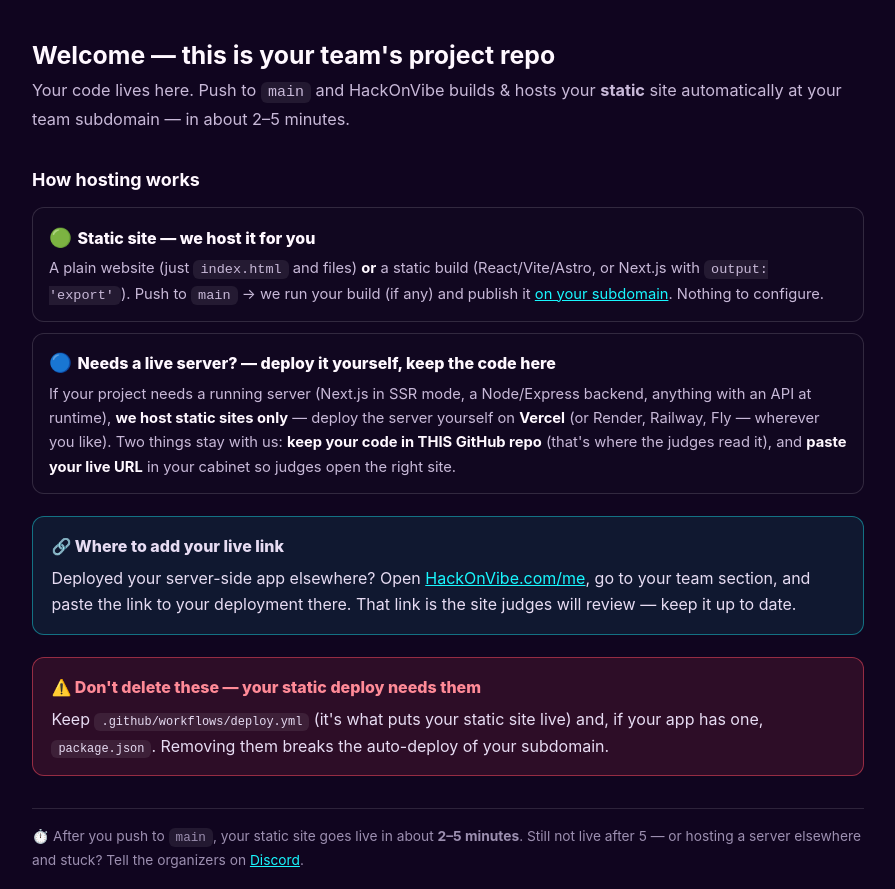
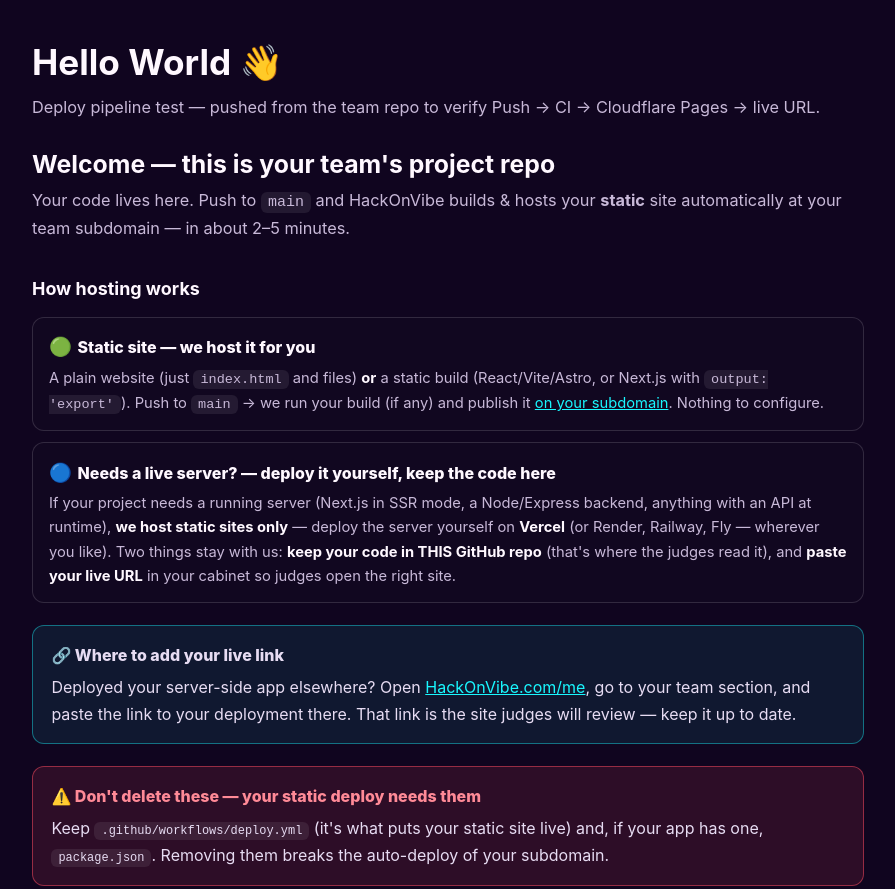
Before and after one commit to HackOnVibeCom/he1yzq3e7hj2h7lvuxhbx9g5rx6n3oz3e3xnwyal, a plain HTML site: page index.html in a window 1280 px wide. Shown: the top 889 px of the page, without its empty margins (192-1087 px from the left). Drawn offline with Linux system fonts and the light colour scheme.

Commit message:
Hello World: verify push → CI → live deploy pipeline
Co-Authored-By: Claude Opus 5 <noreply@anthropic.com>

```diff
--- a/index.html
+++ b/index.html
@@ -25,6 +25,9 @@ ul.builds li{border:1px solid rgba(255,255,255,.14);background:rgba(19,9,34,.6);
 </style>
 </head>
 <body><main>
+<h1 style="font-size:2.2rem;margin:0 0 .6rem">Hello World 👋</h1>
+<p class="sub">Deploy pipeline test — pushed from the team repo to verify Push → CI → Cloudflare Pages → live URL.</p>
+
 <h1>Welcome — this is your team's project repo</h1>
 <p class="sub">Your code lives here. Push to <code>main</code> and HackOnVibe builds &amp; hosts your <b>static</b> site automatically at your team subdomain — in about 2&ndash;5 minutes.</p>
 
```
